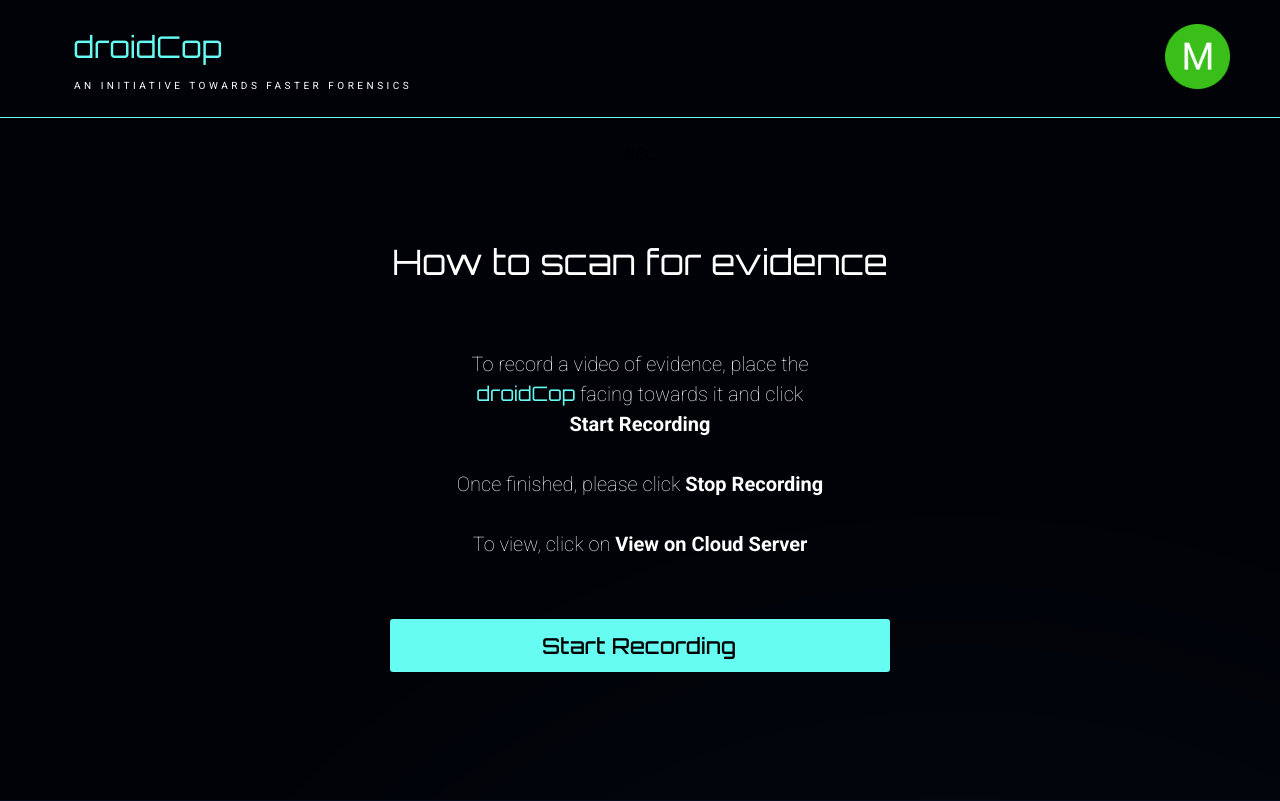
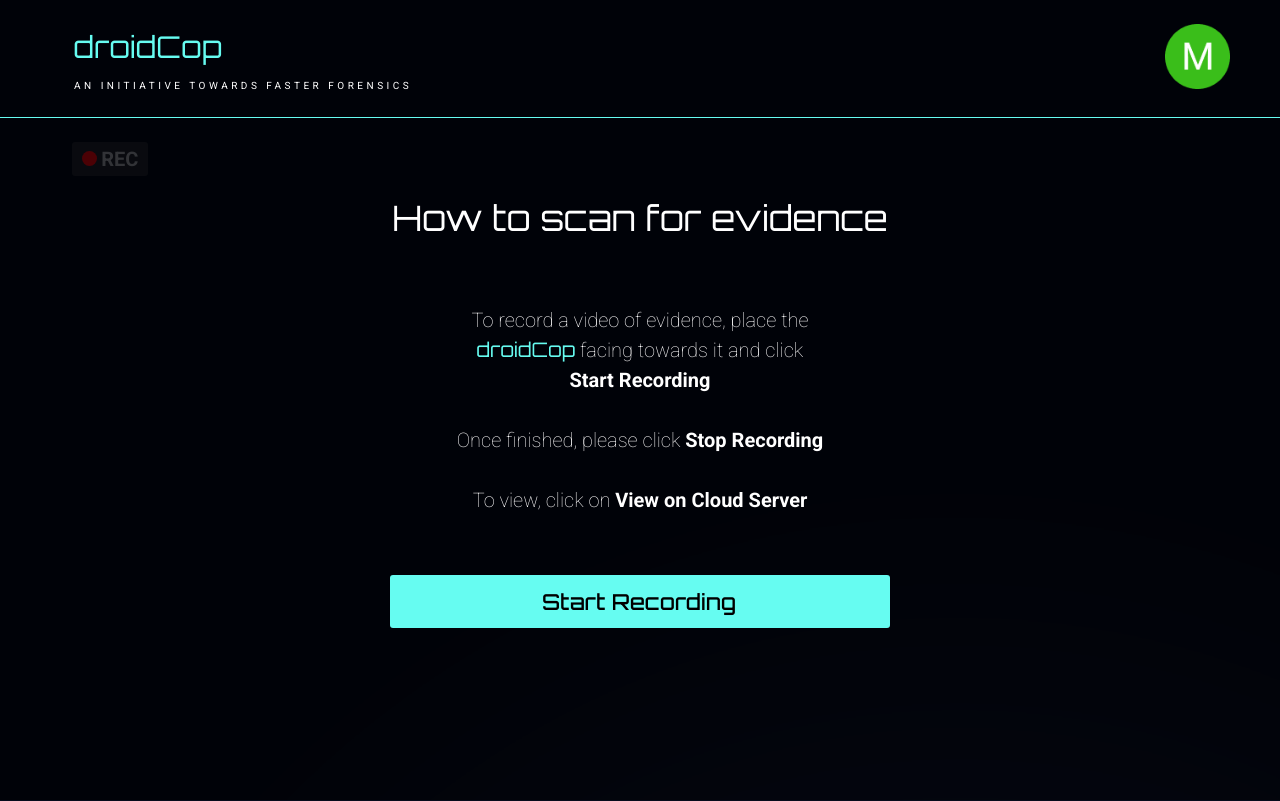
Before and after one commit to Malhar2901/droidCop-Authentication, a Flask app: page /dashboard in a window 1280 px wide. Shown: the top 801 px of the page. Run offline with Flask 2, Linux system fonts and the light colour scheme; the visitor is signed in with stand-in values (Sample User, id 1); some libraries are stand-ins or nearby versions.

Commit message:
Update droidCop.css
Signed-off-by: Shefali Bala <108816315+taejinshefali@users.noreply.github.com>

```diff
--- a/static/droidCop.css
+++ b/static/droidCop.css
@@ -56,7 +56,7 @@
   transition: all 0.2s ease;
 }
 
-.signin:is(:focus){
+.signin:is(:focus) {
   outline: none;
   border-width: 2px;
   border-color: #66fcf1;
@@ -67,7 +67,7 @@
 }
 
 .loginbutton {
-  background-color: #66fcf1 !important;
+  background-color: #66fcf1;
   color: #000208;
   border-radius: 3px;
   font-size: 22px;
@@ -83,7 +83,7 @@
   transition: background-color 0.2s opacity 0.15s;
 }
 .loginbutton:hover {
-  background-color: white !important;
+  background-color: white;
   color: #000208;
 }
 .loginbutton:active {
@@ -146,7 +146,7 @@
   font-size: 35px;
   font-weight: 100;
   color: white;
-  margin-top: 70px;
+  margin-top: 50px;
   margin-bottom: 60px;
 }
 .operation {
@@ -269,6 +269,7 @@
   top: 14px;
   right: -75px;
   cursor: pointer;
+  /* color: white; */
   transition: all 0.2s ease;
 }
 
@@ -277,6 +278,7 @@
   top: 14px;
   right: -75px;
   cursor: pointer;
+  /* color: white; */
   transition: all 0.2s ease;
 }
 
@@ -285,5 +287,49 @@
 }
 
 .color {
-color: #66fcf1 !important;
+  color: #66fcf1;
 }
+
+.rec-visible{
+  background-color: #1f1f20;
+  border-radius: 3px;
+  width: fit-content;
+  padding-left: 10px;
+  padding-right: 10px;
+  padding-top: 2px;
+  padding-bottom: 2px;
+  position: absolute;
+  opacity: 1;
+  left: 4.5rem;
+}
+
+.recstat-visible {
+  color: darkgray;
+  font-size: 20px;
+  font-weight: bold;
+  font-family: "Roboto", sans-serif;
+}
+
+.recicon-visible {
+  height: 15px;
+  width: 15px;
+  background-color: red;
+  border-radius: 50%;
+  display: inline-block;
+}
+
+.blink {
+  animation: blink 1s infinite;
+}
+
+@keyframes blink {
+  0% {
+    opacity: 1;
+  }
+  50% {
+    opacity: 0;
+  }
+  100% {
+    opacity: 1;
+  }
+}
```
